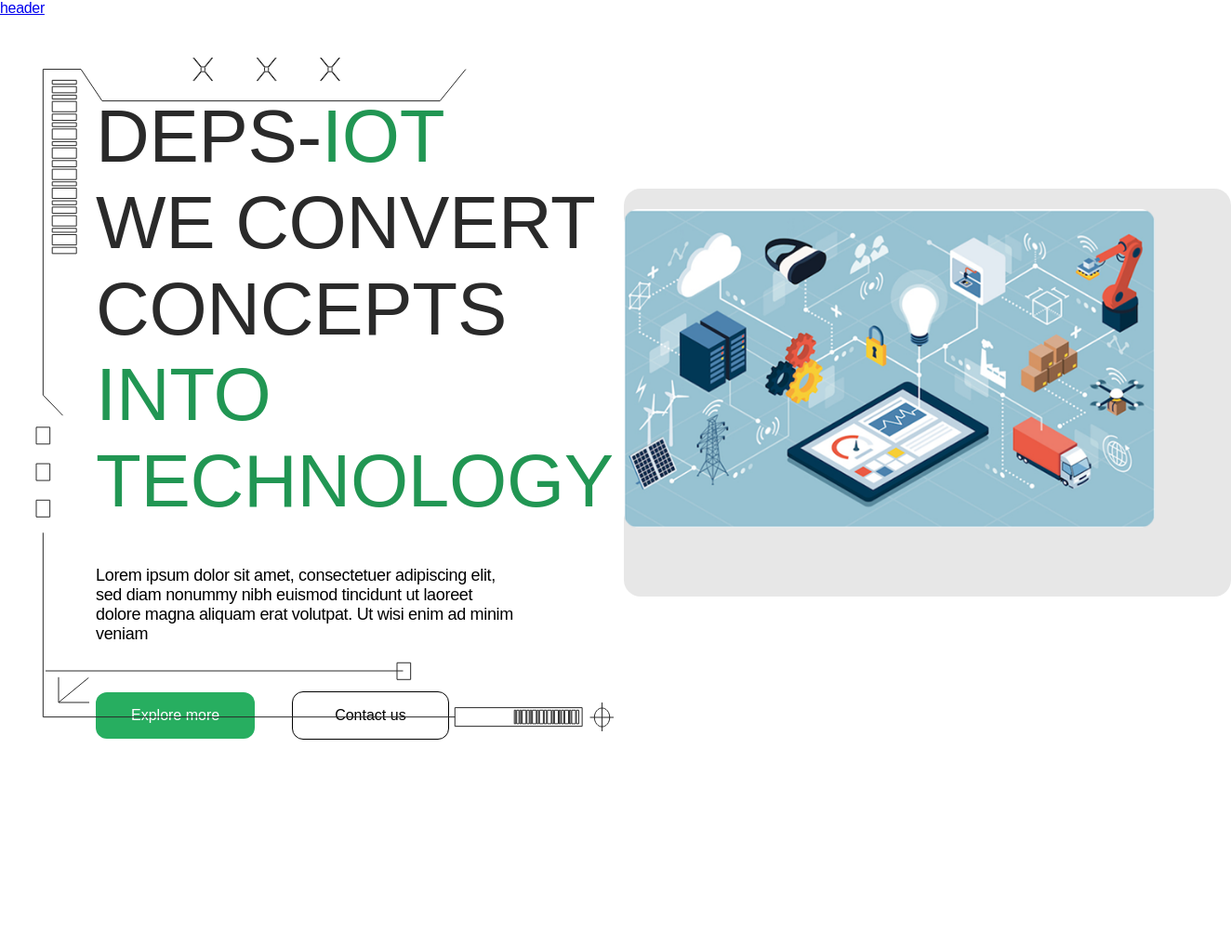
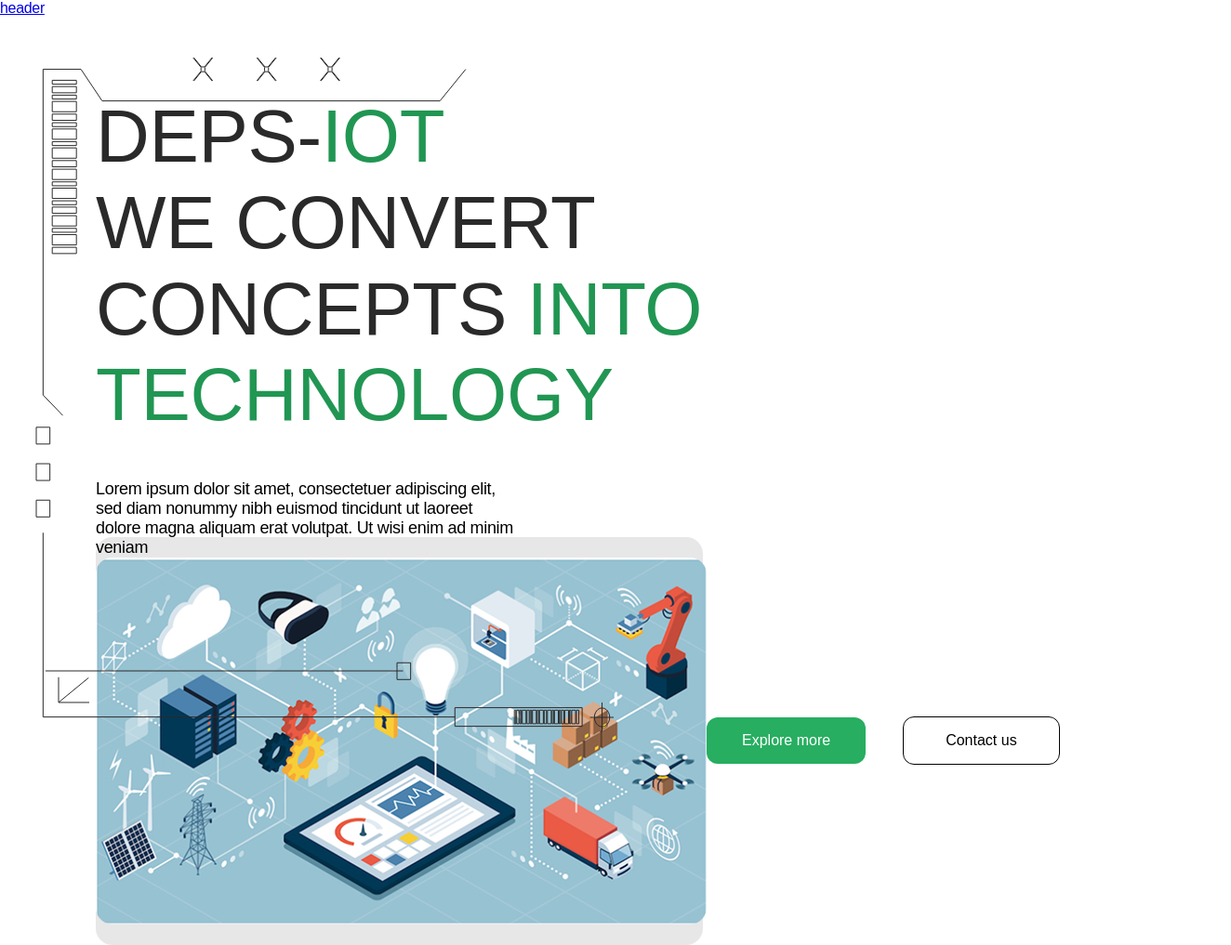
Before and after one commit to VladRaFeed/test-deps-iot, a plain HTML site: page index.html in a window 1280 px wide. Shown: the whole page at 93% size, 1324 px wide, since content can reach past the window. Before the commit the page ends 800 px from the top, so only its background shows below. Drawn offline with Linux system fonts and the light colour scheme; a web font is replaced by a local one.

Commit message:
complete all

```diff
--- a/index.html
+++ b/index.html
@@ -20,7 +20,7 @@
     </header>
     <main>
         <section class="hero-section">
-            <div>
+            <div class="wrapper">
                 <h1 class="visually-hidden">Its hero section!</h1>
                 <div class="hero-wrapper">
                     <div class="hero-text-content">
@@ -44,10 +44,10 @@
                         <img src="./img/hero-img.png" class="hero-image" alt="hero-image" width="657" height="395"/>
                         <div class="img-box"></div>
                     </div>
-                </div>
-                <div class="hero-btns-wrapper">
-                    <button class="hero-btn primary">Explore more</button>
-                    <button class="hero-btn">Contact us</button>
+                    <div class="hero-btns-wrapper">
+                        <button class="hero-btn primary">Explore more</button>
+                        <button class="hero-btn">Contact us</button>
+                    </div>
                 </div>
                 <svg class="hero-bcg" width="622" height="726">
                     <use href="./img/hero-bcg.svg#icon-hero-img-bcg"></use>
--- a/styles.css
+++ b/styles.css
@@ -88,17 +88,23 @@ body {
     }
 }
 
+.wrapper {
+    display: flex;
+    flex-direction: column;
+    justify-content: center;
+}
+
 .hero-wrapper {
+    height: 600px;
+    align-items: center;
     display: flex;
-    align-items: center;
-    gap: 1px;
+    flex-wrap: wrap;
     padding-left: 65px;
 }
 
 @media screen and (max-width: 768px) {
     .hero-wrapper {
         padding-left: 0;
-        flex-direction: column;
         justify-content: center;
 
     }
@@ -185,11 +191,9 @@ body {
 }
 
 .hero-btns-wrapper {
-    margin-top: 52px;
     display: flex;
     align-items: center;
     gap: 40px;
-    padding-left: 65px;
 }
 
 @media screen and (max-width: 768px) {
```
